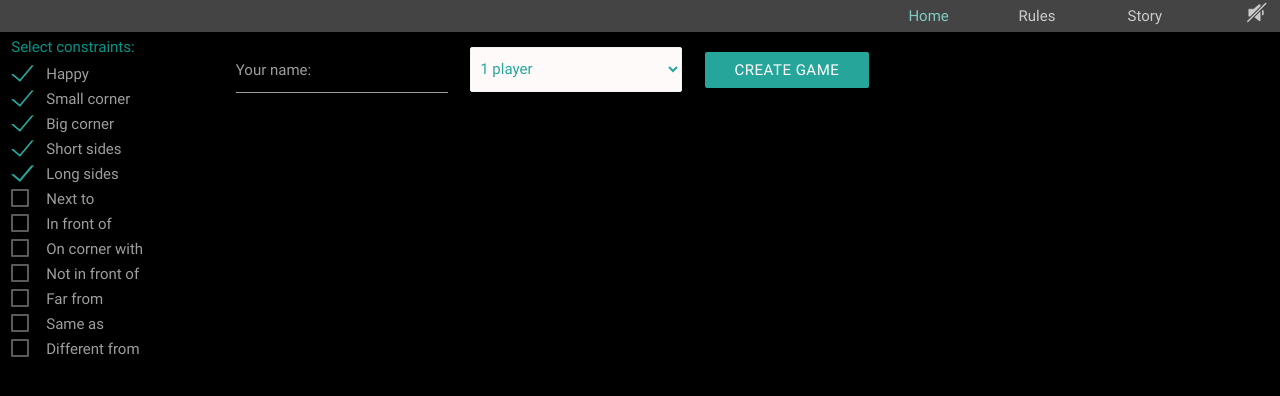
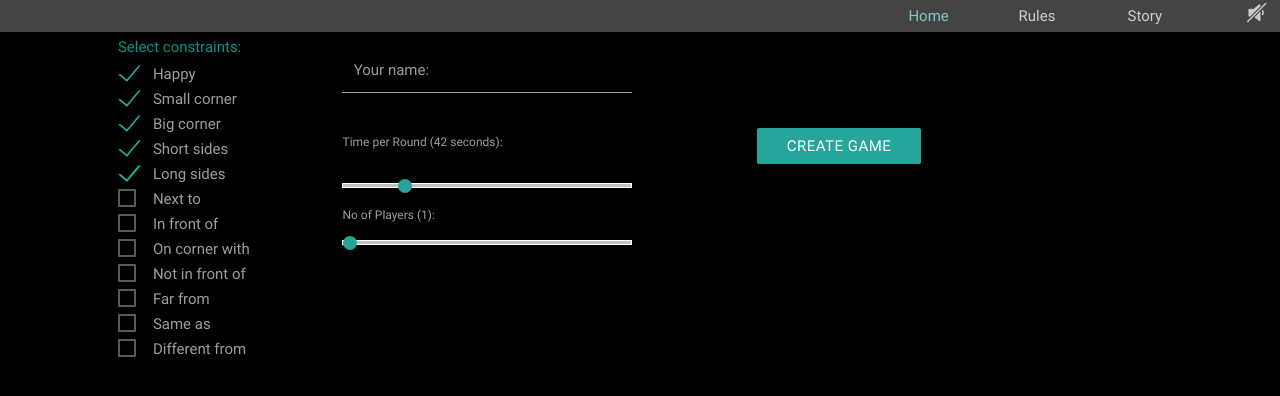
Before and after one commit to ralucadianasambra/kanguluru, a website: page index.html in a window 1280 px wide. Drawn offline with Linux system fonts and the light colour scheme.

Commit message:
select time; changes select playerNo

```diff
--- a/index.html
+++ b/index.html
@@ -46,10 +46,37 @@
         <!-- Create new game -->
         <div class="row" ng-show="createGameState">
 
+            <div  class="col s1" >&nbsp;</div>
             <div  class="col s2" id = "selectConstraints">
             </div>
 
             <div class="col s9 valign-wrapper">
+                <div class="col s4 ">
+                    <div class="row input-field ">
+                    <input id="name" type="text">
+                    <label for="name">Your name: </label>
+                    </div>
+                    <br>
+
+                    <div class="row">
+                    <label>Time per Round ({{timePerRound}} seconds): </label>
+                    <form action="#"> <p class="range-field">
+                    <input type="range" value="42" id="timePerRound" ng-model="timePerRound"  min="30" max="90"/>
+                    </p></form>
+
+                    </div>
+
+                    <div class="row">
+                        <label>No of Players ({{noOfPlayers}}): </label>
+                    <form action="#"> <p class="range-field">
+                        <input type="range" value = "1" id="selectplayers" min="1" max="10" ng-model="noOfPlayers" />
+                    </p></form>
+                    </div>
+
+                </div>
+
+
+<!--
                 <div class="col s3 input-field ">
                     <input id="name" type="text">
                     <label for="name">Your name: </label>
@@ -61,9 +88,14 @@
                     </select>
                 </div>
 
-                <div class="col s3 valign">
+   -->
+
+
+                <div  class="col s1" >&nbsp;</div>
+                <div class="col s3 center valign">
                     <button class="btn" type="submit" ng-click="createGame()">Create game</button>
                 </div>
+
             </div>
 
         </div>
--- a/js/main.js
+++ b/js/main.js
@@ -74,6 +74,8 @@ uluru.controller('Main', function MainCtrl ($scope, $http, $state, $stateParams)
     $scope.showHomeDiv = true;
     $scope.showRulesDiv = false;
     $scope.showStoryDiv = false;
+    $scope.timePerRound = 42;
+    $scope.noOfPlayers = 1;
 
 
   $scope.connectToSocket = function() {
@@ -179,6 +181,12 @@ $scope.gameUpdated = function(gameURI) {
                 for(var cp = 0; cp < players.length; cp++)
                     $scope.players.push(new Player(cp));
 
+
+//                //read time
+//                var time = g.statementsMatching(undefined, RDF("type"), KANG("Time"));
+//                var t = g.any(time.subject, KANG("time"));
+//                $scope.timePerRound = parseInt(t.value, 10);
+
                 //create deck
                 $scope.deck = [];
                 var deck = g.statementsMatching(undefined, RDF("type"), KANG("Deck"));
@@ -217,6 +225,9 @@ $scope.gameUpdated = function(gameURI) {
                         }
                     }
                 }
+                var time = g.any(players[0].subject, KANG("time"));
+                $scope.timePerRound = parseInt(time.value, 10);
+
                 //test if all players joined
                 if(cnt == $scope.players.length){
                     $scope.gameCanStartState = true;
@@ -614,7 +625,7 @@ $scope.CanvasState = function(canvas) {
 	}
 
 	$scope.startCountdouwn = function(){
-		$scope.time = 42   ;
+		$scope.time = $scope.timePerRound   ;
 		$scope.countDown();
 		$scope.countDownPtr = setInterval(function(){ $scope.countDown()}, 1000);
 	}
@@ -1120,6 +1131,8 @@ $scope.CanvasState = function(canvas) {
             $scope.players.push(new Player(cp));
         $scope.prepareGame();
 
+        $scope.timePerRound = document.getElementById("timePerRound").value;
+
         $scope.myId = 0;
         if(document.getElementById("name").value.length == 0)
             $scope.players[$scope.myId].name = "Player " + $scope.myId;
@@ -1133,11 +1146,17 @@ $scope.CanvasState = function(canvas) {
     $scope.configNewGame = function(gameURI) {
         // Send to server
         var query = '';
+        //query += 'INSERT DATA { <#time> <'+RDF("type").value+'> <'+KANG("Time").value+'> . } ;\n';
+        //query += 'INSERT DATA { <#time> <'+KANG('time').value+'> "'+$scope.timePerRound+'" . }';
+        //$scope.sendSPARQLPatch($scope.gameURI, query);
+
+        //query = '';
         for (var i=0; i<document.getElementById("selectplayers").value; i++) {
           query += 'INSERT DATA { <#player'+i+'> <'+RDF("type").value+'> <'+KANG("Player").value+'> . } ;\n';
           query += 'INSERT DATA { <#player'+i+'> <'+KANG('playerId').value+'> "'+i+'" . } ;\n';
           if (i == 0) {
             query += 'INSERT DATA { <#player'+i+'> <'+KANG('playerName').value+'> "'+ $scope.players[$scope.myId].name +'" . } ;\n';
+            query += 'INSERT DATA { <#player'+i+'> <'+KANG('time').value+'> "'+ $scope.timePerRound +'" . } ;\n';
             query += 'INSERT DATA { <#player'+i+'> <'+KANG('playerJoined').value+'> "true"^^<http://www.w3.org/2001/XMLSchema#boolean> . }';
           }
           if (i <= document.getElementById("selectplayers").value - 1) {
```
